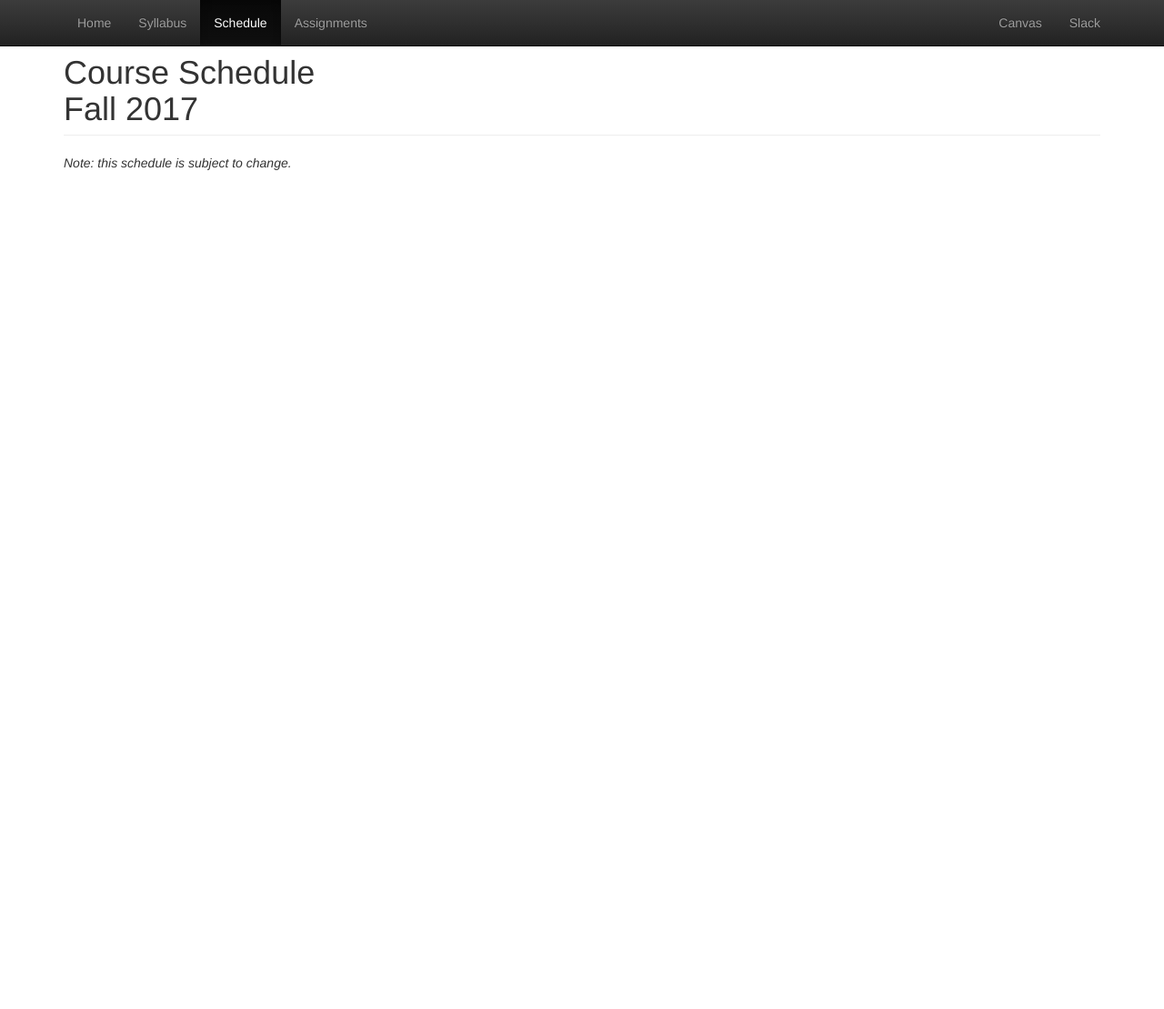
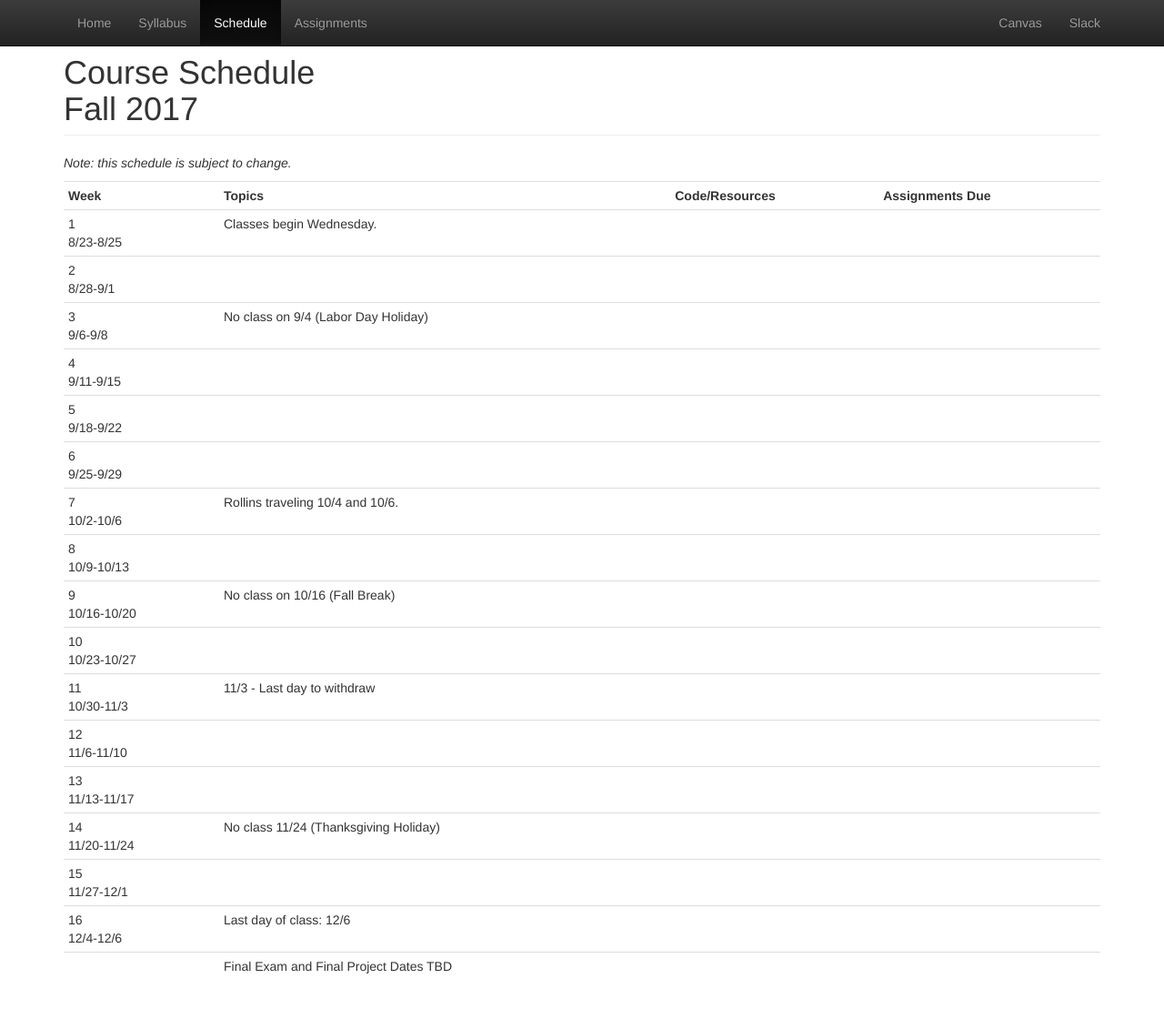
Before and after one commit to CS514-F17/cs514-f17.github.io, a Jekyll site: the page built from schedule.html, in a window 1280 px wide and 1117 px high. Shown: the top 1109 px of the window at 91% size. Built offline with Jekyll 4.4.1, drawn with Linux system fonts in a browser that asks for light colours.

Commit message:
add schedule dates

```diff
--- a/schedule.html
+++ b/schedule.html
@@ -7,7 +7,7 @@ title: Schedule
 	<h1 class="page-header">Course Schedule<br/>Fall 2017</h1>
 	<p><i>Note: this schedule is subject to change.</i></p>
 
-<!-- 	<table class="table table-condensed"
+	<table class="table table-condensed"
 	style="text-align:left;">
 	<tbody>
 		<tr>
@@ -17,54 +17,65 @@ title: Schedule
 			<td><strong>Assignments Due</strong></td>
 		</tr>
 		<tr>
-			<td>1<br/>1/24-1/26</td>
+			<td>1<br/>8/23-8/25</td>
 			<td>
-				<a href="https://github.com/CS112-S17/notes/blob/master/intro.md">Introduction to Java</a><br/>
+				Classes begin Wednesday.
+<!-- 				<a href="https://github.com/CS112-S17/notes/blob/master/intro.md">Introduction to Java</a><br/>
 				<a href="https://github.com/CS112-S17/notes/blob/master/variables.md">Variables</a><br/>
 				<a href="https://github.com/CS112-S17/notes/blob/master/expressions.md">Expressions</a><br/>
 				<a href="https://github.com/CS112-S17/notes/blob/master/conditionals.md">Conditionals</a><br/>
 				<a href="https://github.com/CS112-S17/notes/blob/master/cmdio.md">Command Line I/O</a><br/>
 				<a href="https://github.com/CS112-S17/notes/blob/master/svn_guide.md">SVN</a><br/>
 				Book - Chapter 1, Chapter 2 (2.1-2.5), Chapter 5 (5.2, 5.3)
+			-->
 			</td>
 			<td>
-				<a href="https://github.com/CS112-S17/code/blob/master/HelloWorld.java">HelloWorld.java</a><br/>
+<!-- 				<a href="https://github.com/CS112-S17/code/blob/master/HelloWorld.java">HelloWorld.java</a><br/>
 				<a href="https://github.com/CS112-S17/code/blob/master/GoodbyeWorld.java">GoodbyeWorld.java</a><br/>
 				<a href="https://github.com/CS112-S17/code/blob/master/CoinValue.java">CoinValue.java</a><br/>
+			-->
 			</td>
-			<td><a href="https://github.com/CS112-S17/labs/blob/master/lab1.md">Lab 1</a></td>
+			<td>
+<!-- 			<a href="https://github.com/CS112-S17/labs/blob/master/lab1.md">Lab 1</a>
+-->			</td>
 		</tr>
 		<tr>
-			<td>2<br/>1/31-2/2</td>
+			<td>2<br/>8/28-9/1</td>
 			<td>
-				<a href="https://github.com/CS112-S17/notes/blob/master/classes.md">Classes</a><br/>
+<!-- 				<a href="https://github.com/CS112-S17/notes/blob/master/classes.md">Classes</a><br/>
 				<a href="https://github.com/CS112-S17/notes/blob/master/methods.md">Methods</a><br/>
 				<a href="https://github.com/CS112-S17/notes/blob/master/strings.md">Strings</a><br/>
 				Book - Chapter 2 (2.6), Chapter 3 (3.1-3.2), Chapter 4 (4.1-4.5)
+			-->
 			</td>
 			<td>
-				<a href="https://github.com/CS112-S17/code/blob/master/GradeCalculator.java">GradeCalculator.java</a><br/>
+<!-- 				<a href="https://github.com/CS112-S17/code/blob/master/GradeCalculator.java">GradeCalculator.java</a><br/>
 				<a href="https://github.com/CS112-S17/code/blob/master/Name.java">Name.java</a><br/>
 				<a href="https://github.com/CS112-S17/code/blob/master/NameDriver.java">NameDriver.java</a><br/>
 				<a href="https://github.com/CS112-S17/code/blob/master/Coin.java">Coin.java</a><br/>
 				<a href="https://github.com/CS112-S17/code/blob/master/CoinDriver.java">CoinDriver.java</a><br/>
 				<a href="https://github.com/CS112-S17/code/blob/master/UserNameGenerator.java">UserNameGenerator.java</a><br/>
 				<a href="https://github.com/CS112-S17/code/blob/master/UserNameGeneratorDriver.java">UserNameGeneratorDriver.java</a><br/>
+			-->
 			</td>
-			<td><a href="https://github.com/CS112-S17/labs/blob/master/lab2.md">Lab 2</a></td>
+			<td>
+<!-- 			<a href="https://github.com/CS112-S17/labs/blob/master/lab2.md">Lab 2</a>
+-->			</td>
 		</tr>
 		<tr>
-			<td>3<br/>2/7-2/9</td>
+			<td>3<br/>9/6-9/8</td>
 			<td>
-				<a href="https://github.com/CS112-S17/notes/blob/master/iteration.md">Iteration</a><br/>
+				No class on 9/4 (Labor Day Holiday)
+<!-- 				<a href="https://github.com/CS112-S17/notes/blob/master/iteration.md">Iteration</a><br/>
 				<a href="https://github.com/CS112-S17/notes/blob/master/fileinput.md">File Input, Exceptions, Command Args</a><br/>
 				<a href="https://github.com/CS112-S17/notes/blob/master/collections.md">Collections and ArrayLists</a><br/>
 				<a href="https://github.com/CS112-S17/notes/blob/master/fileoutput.md">File Output</a><br/>
 				<a href="https://goo.gl/ZPME02">Scope Visualization</a><br/>
 				Book - Chapter 5 (5.1, 5.4, 5.6), Chapter 6 (6.2-6.4)
+			-->
 			</td>
 			<td>
-				<a href="https://github.com/CS112-S17/code/blob/master/Loops.java">Loops.java</a><br/>
+<!-- 				<a href="https://github.com/CS112-S17/code/blob/master/Loops.java">Loops.java</a><br/>
 				<a href="https://github.com/CS112-S17/code/blob/master/ArrayListExample.java">ArrayListExample.java</a><br/>
 				<a href="https://github.com/CS112-S17/code/blob/master/FileInputWords.java">FileInputWords.java</a><br/>
 				<a href="https://github.com/CS112-S17/code/blob/master/FileInputNumbers.java">FileInputNumbers.java</a><br/>
@@ -72,174 +83,205 @@ title: Schedule
 				<a href="https://github.com/CS112-S17/code/blob/master/words.txt">words.txt</a><br/>
 				<a href="https://github.com/CS112-S17/code/blob/master/numbers.txt">numbers.txt</a><br/>
 				<a href="https://github.com/CS112-S17/code/blob/master/csvexample.txt">csvexample.txt</a><br/>
+			-->
 			</td>
-			<td><a href="https://github.com/CS112-S17/labs/blob/master/lab3.md">Lab 3</a></td>
+			<td>
+<!-- 			<a href="https://github.com/CS112-S17/labs/blob/master/lab3.md">Lab 3</a>
+-->			</td>
 		</tr>
 		<tr>
-			<td>4<br/>2/14-2/16</td>
+			<td>4<br/>9/11-9/15</td>
 			<td>
-				<a href="https://github.com/CS112-S17/notes/blob/master/design.md">Composition</a><br/>
+<!-- 				<a href="https://github.com/CS112-S17/notes/blob/master/design.md">Composition</a><br/>
+ -->
+ 			</td>
+			<td>
+<!-- 				<a href="https://github.com/CS112-S17/code/blob/master/Student.java">Student.java</a><br/>
+		<a href="https://github.com/CS112-S17/code/blob/master/StudentList.java">StudentList.java</a><br/>
+		<a href="https://github.com/CS112-S17/code/blob/master/StudentListBuilder.java">StudentListBuilder.java</a><br/>
+		<a href="https://github.com/CS112-S17/code/blob/master/StudentTest.java">StudentTest.java</a><br/> -->
 			</td>
 			<td>
-				<a href="https://github.com/CS112-S17/code/blob/master/Student.java">Student.java</a><br/>
-				<a href="https://github.com/CS112-S17/code/blob/master/StudentList.java">StudentList.java</a><br/>
-				<a href="https://github.com/CS112-S17/code/blob/master/StudentListBuilder.java">StudentListBuilder.java</a><br/>
-				<a href="https://github.com/CS112-S17/code/blob/master/StudentTest.java">StudentTest.java</a><br/>
-			</td>
-			<td><a href="https://github.com/CS112-S17/projects/blob/master/project1.md">Project 1</a></td>
+<!-- 				<a href="https://github.com/CS112-S17/projects/blob/master/project1.md">Project 1</a>
+ -->
+ 			</td>
 		</tr>
 		<tr>
-			<td>5<br/>2/21-2/23</td>
+			<td>5<br/>9/18-9/22</td>
 			<td>
-				<strong><span class="text-primary">Exam 1 - Thursday 2/23</span></strong>
+<!-- 				<strong><span class="text-primary">Exam 1 - Thursday 2/23</span></strong> -->
 			</td>
 			<td>
-				<a href="https://github.com/CS112-S17/notes/blob/master/exam1review.md">Exam 1 Review</a><br/>
-				<a href="https://github.com/CS112-S17/notes/blob/master/SampleExam1.pdf">Sample Exam 1</a><br/>
+<!-- 				<a href="https://github.com/CS112-S17/notes/blob/master/exam1review.md">Exam 1 Review</a><br/>
+				<a href="https://github.com/CS112-S17/notes/blob/master/SampleExam1.pdf">Sample Exam 1</a><br/> -->
 			</td>
 			<td>
 			</td>
 		</tr>
 		<tr>
-			<td>6<br/>2/28-3/2</td>
+			<td>6<br/>9/25-9/29</td>
 			<td>
-				<a href="https://github.com/CS112-S17/notes/blob/master/arrays.md">Arrays</a><br/>
-				Book - Chapter 8 (8.1, 8.2, 8.3, 8.4)
+<!-- 				<a href="https://github.com/CS112-S17/notes/blob/master/arrays.md">Arrays</a><br/>
+				Book - Chapter 8 (8.1, 8.2, 8.3, 8.4) -->
 			</td>
 			<td>
-				<a href="https://github.com/CS112-S17/code/blob/master/NumberList.java">NumberList.java</a><br/>
-				<a href="https://github.com/CS112-S17/code/blob/master/NumberListTest.java">NumberListTest.java</a><br/>
+<!-- 				<a href="https://github.com/CS112-S17/code/blob/master/NumberList.java">NumberList.java</a><br/>
+				<a href="https://github.com/CS112-S17/code/blob/master/NumberListTest.java">NumberListTest.java</a><br/> -->
 			</td>
-			<td><a href="https://github.com/CS112-S17/labs/blob/master/lab4.md">Lab 4</a></td>
+			<td>
+<!-- 				<a href="https://github.com/CS112-S17/labs/blob/master/lab4.md">Lab 4</a> -->
+			</td>
 		</tr>
 		<tr>
-			<td>7<br/>3/7-3/9</td>
+			<td>7<br/>10/2-10/6</td>
 			<td>
-				<a href="https://github.com/CS112-S17/notes/blob/master/arrays.md">Arrays</a><br/>
+				Rollins traveling 10/4 and 10/6.
+<!-- 				<a href="https://github.com/CS112-S17/notes/blob/master/arrays.md">Arrays</a><br/>
 				<a href="https://docs.oracle.com/javase/tutorial/java/javaOO/classvars.html">Static</a><br/>
-				Book - Chapter 8 (8.6), Chapter 7 (7.3)
+				Book - Chapter 8 (8.6), Chapter 7 (7.3) -->
 			</td>
 			<td>
-				<a href="https://github.com/CS112-S17/code/blob/master/TwoDArrays.java">TwoDArrays.java</a><br/>
+<!-- 				<a href="https://github.com/CS112-S17/code/blob/master/TwoDArrays.java">TwoDArrays.java</a><br/>
 				<a href="https://github.com/CS112-S17/code/blob/master/TwoDArrayDriver.java">TwoDArrayDriver.java</a><br/>
 				<a href="https://github.com/CS112-S17/code/blob/master/Car.java">Car.java</a><br/>
 				<a href="https://github.com/CS112-S17/code/blob/master/CarDriver.java">CarDriver.java</a><br/>
-				<a href="https://github.com/CS112-S17/code/blob/master/ImageManipulator.java">ImageManipulator.java</a><br/>
+				<a href="https://github.com/CS112-S17/code/blob/master/ImageManipulator.java">ImageManipulator.java</a><br/> -->
 			</td>
 			<td>
-				<a href="https://github.com/CS112-S17/labs/blob/master/image_exercise.md">Image Exercise</a><br/>
-				<a href="https://github.com/CS112-S17/labs/blob/master/lab5.md">Lab 5</a><br/>
+<!-- 				<a href="https://github.com/CS112-S17/labs/blob/master/image_exercise.md">Image Exercise</a><br/>
+				<a href="https://github.com/CS112-S17/labs/blob/master/lab5.md">Lab 5</a><br/> -->
 			</td>
 		</tr>
-		<tr><td colspan="4"><font color=red>Spring break - woohoo!</font></td></tr>
+<!-- 		<tr>
+			<td colspan="4">
+
+			</td>
+		</tr> -->
 		<tr>
-			<td>8<br/>3/21-3/23</td>
+			<td>8<br/>10/9-10/13</td>
 			<td>
-				<a href="https://github.com/CS112-S17/notes/blob/master/inheritance.md">Inheritance</a><br/>
-				Book - Chapter 7 (7.5), Chapter 9 (9.1-9.4)
+<!-- 				<a href="https://github.com/CS112-S17/notes/blob/master/inheritance.md">Inheritance</a><br/>
+				Book - Chapter 7 (7.5), Chapter 9 (9.1-9.4) -->
 			</td>
 			<td>
 			</td>
-			<td><a href="https://github.com/CS112-S17/projects/blob/master/project2.md">Project 2</a></td>
+			<td>
+<!-- 				<a href="https://github.com/CS112-S17/projects/blob/master/project2.md">Project 2</a> -->
+			</td>
 		</tr>
 		<tr>
-			<td>9<br/>3/28-3/30</td>
+		<td>9<br/>10/16-10/20</td>
 			<td>
-				<a href="https://github.com/CS112-S17/notes/blob/master/inheritance.md">Inheritance</a><br/>
-				Book - Chapter 10 (10.1-10.3)
+				No class on 10/16 (Fall Break)
+<!-- 				<a href="https://github.com/CS112-S17/notes/blob/master/inheritance.md">Inheritance</a><br/>
+				Book - Chapter 10 (10.1-10.3) -->
 			</td>
 			<td>
-				<a href="https://github.com/CS112-S17/code/blob/master/ComparableExample.java">ComparableExample.java</a><br/>
+<!-- 				<a href="https://github.com/CS112-S17/code/blob/master/ComparableExample.java">ComparableExample.java</a><br/>
 				<a href="https://github.com/CS112-S17/code/blob/master/Name.java">Name.java</a><br/>
 				<a href="https://github.com/CS112-S17/code/blob/master/USFPerson.java">USFPerson.java</a><br/>
 				<a href="https://github.com/CS112-S17/code/blob/master/Student.java">Student.java</a><br/>
 				<a href="https://github.com/CS112-S17/code/blob/master/Faculty.java">Faculty.java</a><br/>
-				<a href="https://github.com/CS112-S17/code/blob/master/USFPersonTester.java">USFPersonTester.java</a><br/>
+				<a href="https://github.com/CS112-S17/code/blob/master/USFPersonTester.java">USFPersonTester.java</a><br/> -->
 			</td>
 			<td>
-				<a href="https://github.com/CS112-S17/labs/blob/master/lab6.md">Lab 6</a><br/>
+<!-- 				<a href="https://github.com/CS112-S17/labs/blob/master/lab6.md">Lab 6</a><br/>				 -->
 			</td>
 		</tr>
 		<tr>
-			<td>10<br/>4/4-4/6</td>
+			<td>10<br/>10/23-10/27</td>
 			<td>
-				<strong><span class="text-primary">Exam 2 - Thursday 4/6</span></strong>
+<!-- 				<strong><span class="text-primary">Exam 2 - Thursday 4/6</span></strong> -->
 			</td>
 			<td>
-				<a href="https://github.com/CS112-S17/notes/blob/master/exam2review.md">Exam 2 Review</a><br/>
+<!-- 				<a href="https://github.com/CS112-S17/notes/blob/master/exam2review.md">Exam 2 Review</a><br/> -->
+			</td>
+			<td>
+
+			</td>
+		</tr>
+		<tr>
+			<td>11<br/>10/30-11/3</td>
+			<td>
+				11/3 - Last day to withdraw
+<!-- 				<a href="https://github.com/CS112-S17/notes/blob/master/recursion.md">Recursion</a><br/>
+				<a href="https://github.com/CS112-S17/notes/blob/master/hashmaps.md">HashMaps</a><br/>
+				Book - Chapter 12 (12.1-12.2) -->
+			</td>
+			<td>
+			</td>
+			<td>
+<!-- 				<a href="https://github.com/CS112-S17/projects/blob/master/project3.md">Project 3</a> -->
+			</td>
+		</tr>
+		<tr>
+			<td>12<br/>11/6-11/10</td>
+			<td>
+<!-- 				<a href="https://github.com/CS112-S17/notes/blob/master/recursion.md">Recursion</a><br/>
+				<a href="https://github.com/CS112-S17/notes/blob/master/hashmaps.md">HashMaps</a><br/>
+				Book - Chapter 12 (12.1-12.2) -->
+			</td>
+			<td>
+<!-- 				<a href="https://github.com/CS112-S17/code/blob/master/RecursionFun.java">RecursionFun.java</a><br/>
+				<a href="https://github.com/CS112-S17/code/blob/master/HashMapFun.java">HashMapFun.java</a><br/>
+				<a href="https://github.com/CS112-S17/code/blob/master/FileFinder.java">FileFinder.java</a><br/> -->
+			</td>
+			<td>
+<!-- 				<a href="https://github.com/CS112-S17/labs/blob/master/lab7.md">Lab 7</a><br/>								 -->
+			</td>
+		</tr>
+		<tr>
+			<td>13<br/>11/13-11/17</td>
+			<td>
+<!-- 				<a href="https://github.com/CS112-S17/notes/blob/master/linkedlists.md">Linked Lists</a><br/> -->
+			</td>
+			<td>
+			</td>
+			<td>
+<!-- 				<a href="https://github.com/CS112-S17/projects/blob/master/project4.md">Project 4</a> -->
+			</td>
+		</tr>
+		<tr>
+			<td>14<br/>11/20-11/24</td>
+			<td>
+				No class 11/24 (Thanksgiving Holiday)
+			</td>
+			<td>
+			</td>
+			<td>
+<!-- 				<a href="https://github.com/CS112-S17/labs/blob/master/lab8.md">Lab 8 (Optional) - Due Wednesday</a><br/>
+				<a href="https://github.com/CS112-S17/projects/blob/master/project5.md">Project 5 - Due Wednesday</a> -->
+			</td>
+		</tr>
+		<tr>
+			<td>15<br/>11/27-12/1</td>
+			<td>
+			</td>
+			<td>
+<!-- 				<a href="https://github.com/CS112-S17/notes/blob/master/exam3review.md">Exam 3 Review</a><br/> -->
 			</td>
 			<td></td>
 		</tr>
 		<tr>
-			<td>11<br/>4/11-4/13</td>
+			<td>16<br/>12/4-12/6</td>
 			<td>
-				<a href="https://github.com/CS112-S17/notes/blob/master/recursion.md">Recursion</a><br/>
-				<a href="https://github.com/CS112-S17/notes/blob/master/hashmaps.md">HashMaps</a><br/>
-				Book - Chapter 12 (12.1-12.2)
+				Last day of class: 12/6
 			</td>
 			<td>
-			</td>
-			<td><a href="https://github.com/CS112-S17/projects/blob/master/project3.md">Project 3</a></td>
-		</tr>
-		<tr>
-			<td>12<br/>4/18-4/20</td>
-			<td>
-				<a href="https://github.com/CS112-S17/notes/blob/master/recursion.md">Recursion</a><br/>
-				<a href="https://github.com/CS112-S17/notes/blob/master/hashmaps.md">HashMaps</a><br/>
-				Book - Chapter 12 (12.1-12.2)
-			</td>
-			<td>
-				<a href="https://github.com/CS112-S17/code/blob/master/RecursionFun.java">RecursionFun.java</a><br/>
-				<a href="https://github.com/CS112-S17/code/blob/master/HashMapFun.java">HashMapFun.java</a><br/>
-				<a href="https://github.com/CS112-S17/code/blob/master/FileFinder.java">FileFinder.java</a><br/>
-			</td>
-			<td>
-				<a href="https://github.com/CS112-S17/labs/blob/master/lab7.md">Lab 7</a><br/>
-			</td>
-		</tr>
-		<tr>
-			<td>13<br/>4/25-4/27</td>
-			<td>
-				<a href="https://github.com/CS112-S17/notes/blob/master/linkedlists.md">Linked Lists</a><br/>
-			</td>
-			<td>
-			</td>
-			<td>
-				<a href="https://github.com/CS112-S17/projects/blob/master/project4.md">Project 4</a>
-			</td>
-		</tr>
-		<tr>
-			<td>14<br/>5/2-5/4</td>
-			<td>
-			</td>
-			<td>
-			</td>
-			<td>
-				<a href="https://github.com/CS112-S17/labs/blob/master/lab8.md">Lab 8 (Optional) - Due Wednesday</a><br/>
-				<a href="https://github.com/CS112-S17/projects/blob/master/project5.md">Project 5 - Due Wednesday</a>
-			</td>
-		</tr>
-		<tr>
-			<td>15<br/>5/9-5/11</td>
-			<td>
-			</td>
-			<td>
-				<a href="https://github.com/CS112-S17/notes/blob/master/exam3review.md">Exam 3 Review</a><br/>
+<!-- 				<a href="https://github.com/CS112-S17/notes/blob/master/exam3review.md">Exam 3 Review</a><br/> -->
 			</td>
 			<td></td>
 		</tr>
 		<tr>
-			<td>Tuesday <br/>5/16/2017</td>
+			<td> </td>
 			<td>
-				<strong><span class="text-primary">Final Exam Section 2 - 10am-noon<br/>
-					<i>Early exams will not be given!</i>
-				</span></strong>
+				Final Exam and Final Project Dates TBD
 			</td>
 			<td></td>
 			<td></td>
 		</tr>
 	</tbody>
 </table>
- -->
 
- </div>
+
+</div>
```
